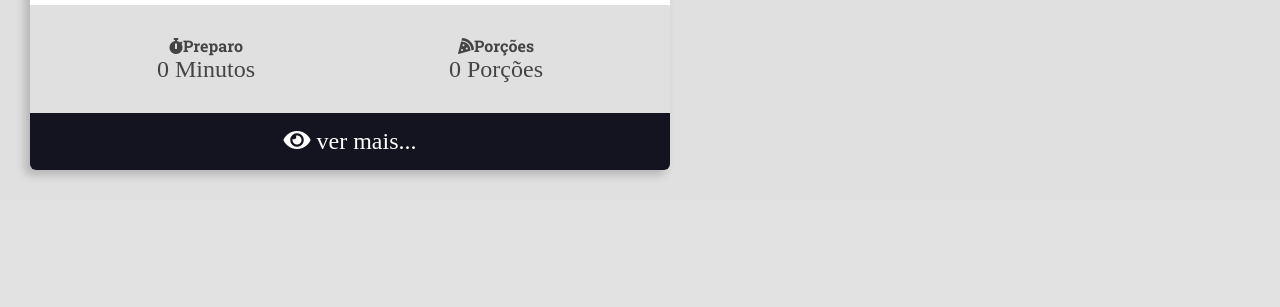
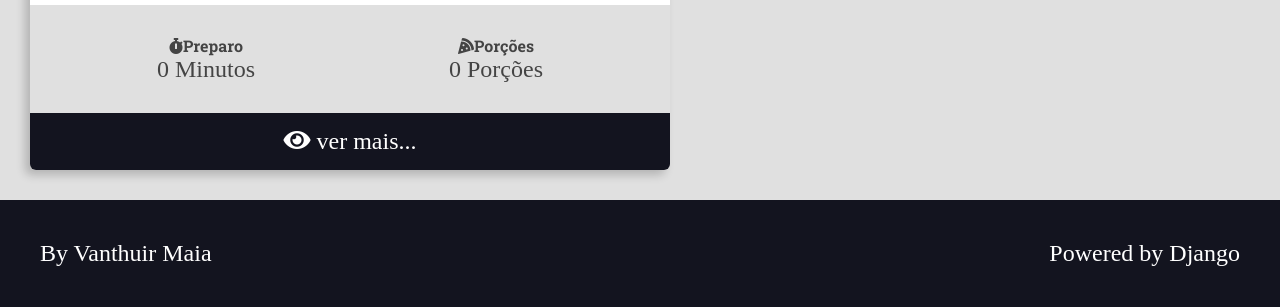
Before and after one commit to VanthuirMaia/Django-projeto1, a Django app: page / in a window 1280 px wide. Shown: the part 604-911 px from the top of the page. Before the commit the page ends 783 px from the top, so only its background shows below. Run offline with Django 5.2, Linux system fonts and the light colour scheme; some libraries are stand-ins or nearby versions.

Commit message:
Inclusão do footer

```diff
--- a/recipes/templates/recipes/pages/home.html
+++ b/recipes/templates/recipes/pages/home.html
@@ -11,6 +11,9 @@
         </div>
     </main>
 
+    {% include 'recipes/partials/footer.html'%}
+
+
 </body>
 
 </html>
--- /dev/null
+++ b/recipes/templates/recipes/partials/footer.html
@@ -0,0 +1,9 @@
+<footer class="main-footer">
+    <div class="developer">
+        <a href="#">By Vanthuir Maia</a>
+    </div>
+
+    <div class="powered">
+        <a href="#">Powered by Django</a>
+    </div>
+</footer>
--- a/recipes/templates/recipes/partials/head.html
+++ b/recipes/templates/recipes/partials/head.html
@@ -265,6 +265,25 @@
         .recipe-footer a:hover {
             filter: brightness(2);
         }
+
+        .main-footer {
+            display: flex;
+            align-items: center;
+            justify-content: space-between;
+            background: var(--color-primary-dark);
+            color: var(--color-white);
+            padding: var(--spacing-gutter-large);
+        }
+
+        .main-footer a {
+            text-decoration: none;
+            color: var(--color-white);
+            transition: all 300ms ease-in-out;
+        }
+
+        .main-footer a:hover {
+            filter: brightness(.8);
+        }
     </style>
 
 </head>
```
